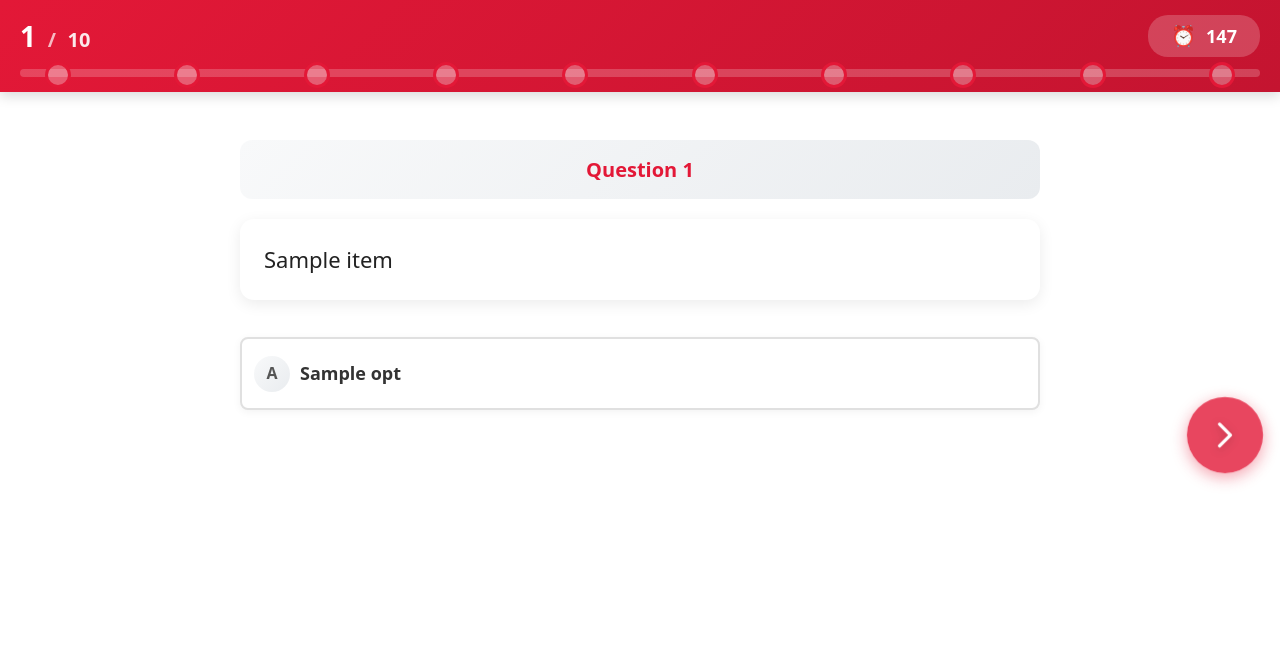
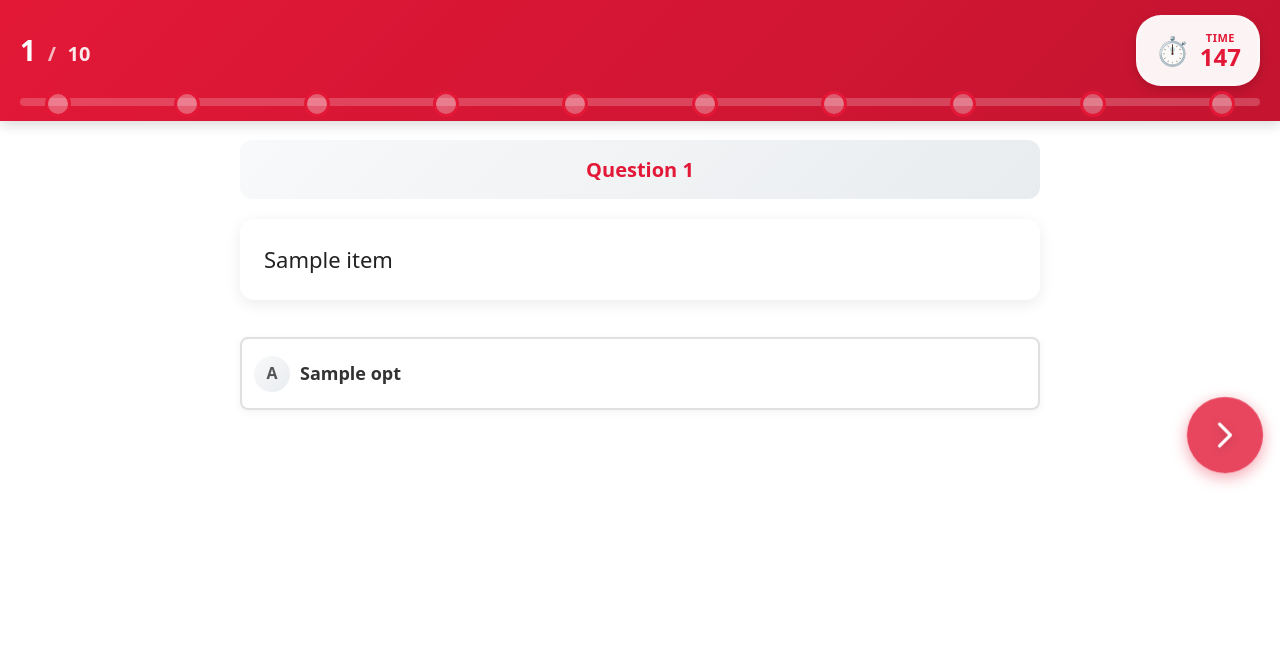
Before and after one commit to Social-Innovation-Lab/Innovation-exhibition-quiz, a Flask app: template templates/quiz.html in a window 1280 px wide. Shown: the top 669 px of the page. Run offline with Flask 3, Linux system fonts and the light colour scheme; the template is opened without the code that fills it: most values are stand-ins (such as "Sample title", 1, 10 or a date in 2020); some libraries are stand-ins or nearby versions.

Commit message:
Improve timer visibility and appearance for better user experience
Update the quiz timer display in `templates/quiz.html` and `replit.md` to enhance visibility. This includes a prominent white badge, a "TIME" label, a larger stopwatch icon, bold countdown numbers, and color-coded states (white, yellow, red) with enhanced pulse animations.

Replit-Commit-Author: Agent
Replit-Commit-Session-Id: 115e9978-05c2-4d1b-9e86-772764114a27
Replit-Commit-Checkpoint-Type: full_checkpoint
Replit-Commit-Event-Id: 26f3598c-e47a-4cbb-809f-7b88d8948e92
Replit-Commit-Screenshot-Url: https://storage.googleapis.com/screenshot-production-us-central1/474f6d33-5530-4c51-8e53-e2d7cdb3d75e/115e9978-05c2-4d1b-9e86-772764114a27/rNQlGTO

```diff
--- a/templates/quiz.html
+++ b/templates/quiz.html
@@ -16,8 +16,11 @@
       <span class="total-q">10</span>
     </div>
     <div class="timer-badge" id="timerBadge">
-      <span class="clock-icon">⏰</span>
-      <span id="timerCount">150</span>
+      <span class="clock-icon">⏱️</span>
+      <div class="timer-content">
+        <span class="timer-label">TIME</span>
+        <span class="timer-value" id="timerCount">150</span>
+      </div>
     </div>
   </div>
   <div class="progress-bar-container">
@@ -188,27 +191,72 @@
 .timer-badge {
   display: flex;
   align-items: center;
-  gap: 0.8vw;
-  background: rgba(255,255,255,0.2);
-  padding: 0.8vh 1.8vw;
-  border-radius: 20px;
-  font-size: clamp(16px, 2.2vw, 18px);
-  font-weight: 700;
+  gap: clamp(6px, 1.5vw, 10px);
+  background: rgba(255,255,255,0.95);
+  padding: clamp(8px, 1.5vh, 12px) clamp(12px, 2.5vw, 16px);
+  border-radius: 25px;
+  border: clamp(2px, 0.4vw, 3px) solid rgba(255,255,255,0.3);
+  box-shadow: 0 4px 12px rgba(0,0,0,0.15);
   transition: all 0.3s ease;
 }
 
 .timer-badge.warning {
-  background: rgba(255,200,0,0.3);
-  animation: pulse 0.5s ease infinite;
+  background: rgba(255,230,0,0.95);
+  border-color: rgba(255,200,0,0.5);
+  animation: timerPulse 0.8s ease infinite;
 }
 
 .timer-badge.danger {
-  background: rgba(255,100,100,0.4);
-  animation: pulse 0.3s ease infinite;
+  background: rgba(255,80,80,0.95);
+  border-color: rgba(255,50,50,0.5);
+  animation: timerPulse 0.4s ease infinite;
 }
 
 .clock-icon {
-  font-size: clamp(18px, 2.5vw, 20px);
+  font-size: clamp(24px, 4vw, 28px);
+}
+
+.timer-content {
+  display: flex;
+  flex-direction: column;
+  align-items: center;
+  gap: 0;
+  line-height: 1;
+}
+
+.timer-label {
+  font-size: clamp(9px, 1.8vw, 11px);
+  font-weight: 700;
+  color: #e31837;
+  letter-spacing: 0.5px;
+  margin-bottom: 2px;
+}
+
+.timer-value {
+  font-size: clamp(20px, 3.5vw, 24px);
+  font-weight: 900;
+  color: #e31837;
+}
+
+.timer-badge.warning .timer-label,
+.timer-badge.warning .timer-value {
+  color: #d97706;
+}
+
+.timer-badge.danger .timer-label,
+.timer-badge.danger .timer-value {
+  color: #fff;
+}
+
+@keyframes timerPulse {
+  0%, 100% {
+    transform: scale(1);
+    box-shadow: 0 4px 12px rgba(0,0,0,0.15);
+  }
+  50% {
+    transform: scale(1.05);
+    box-shadow: 0 6px 20px rgba(0,0,0,0.25);
+  }
 }
 
 .progress-bar-container {
```
Also changed, not shown: replit.md (+8 -1 lines).
